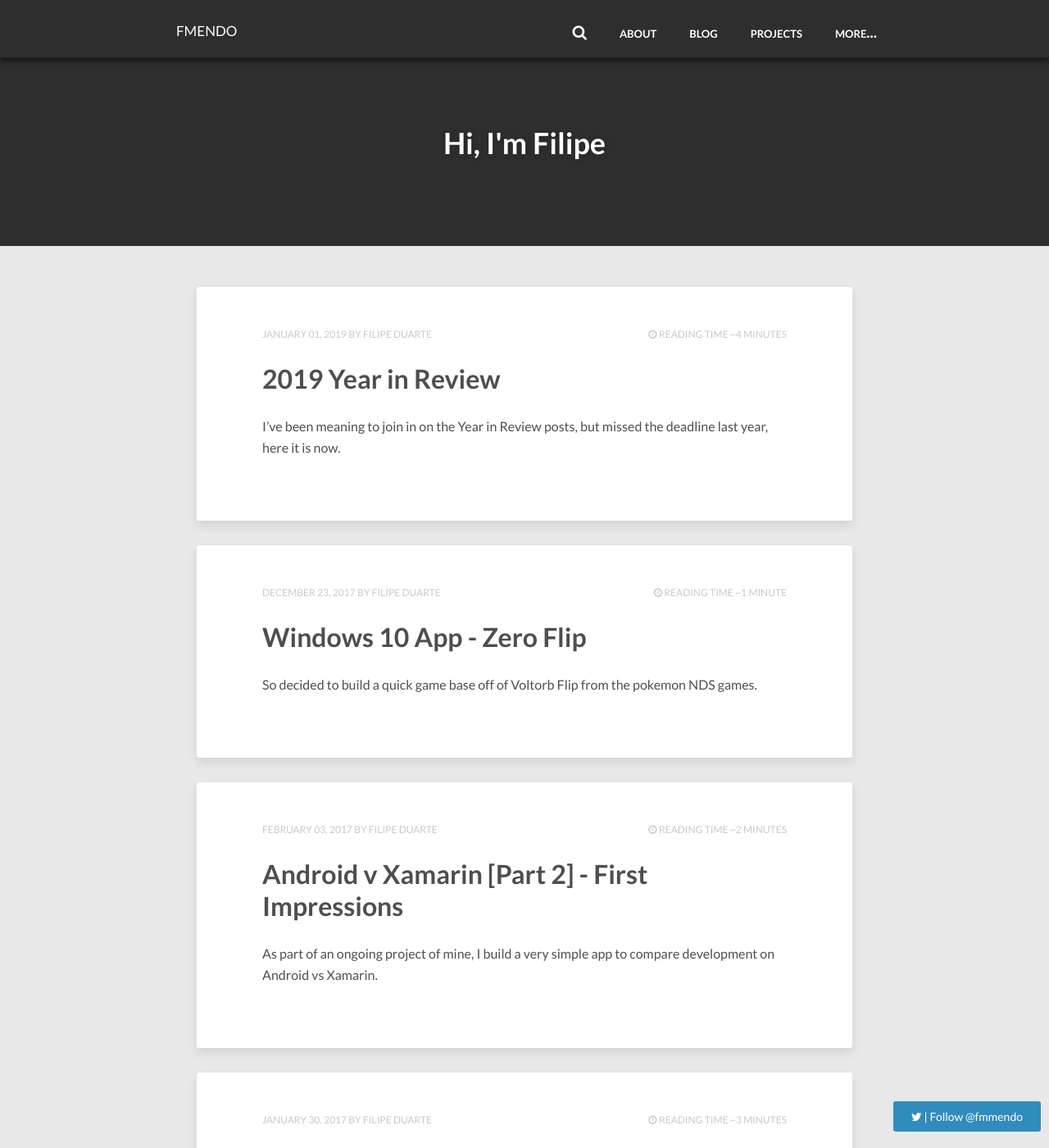
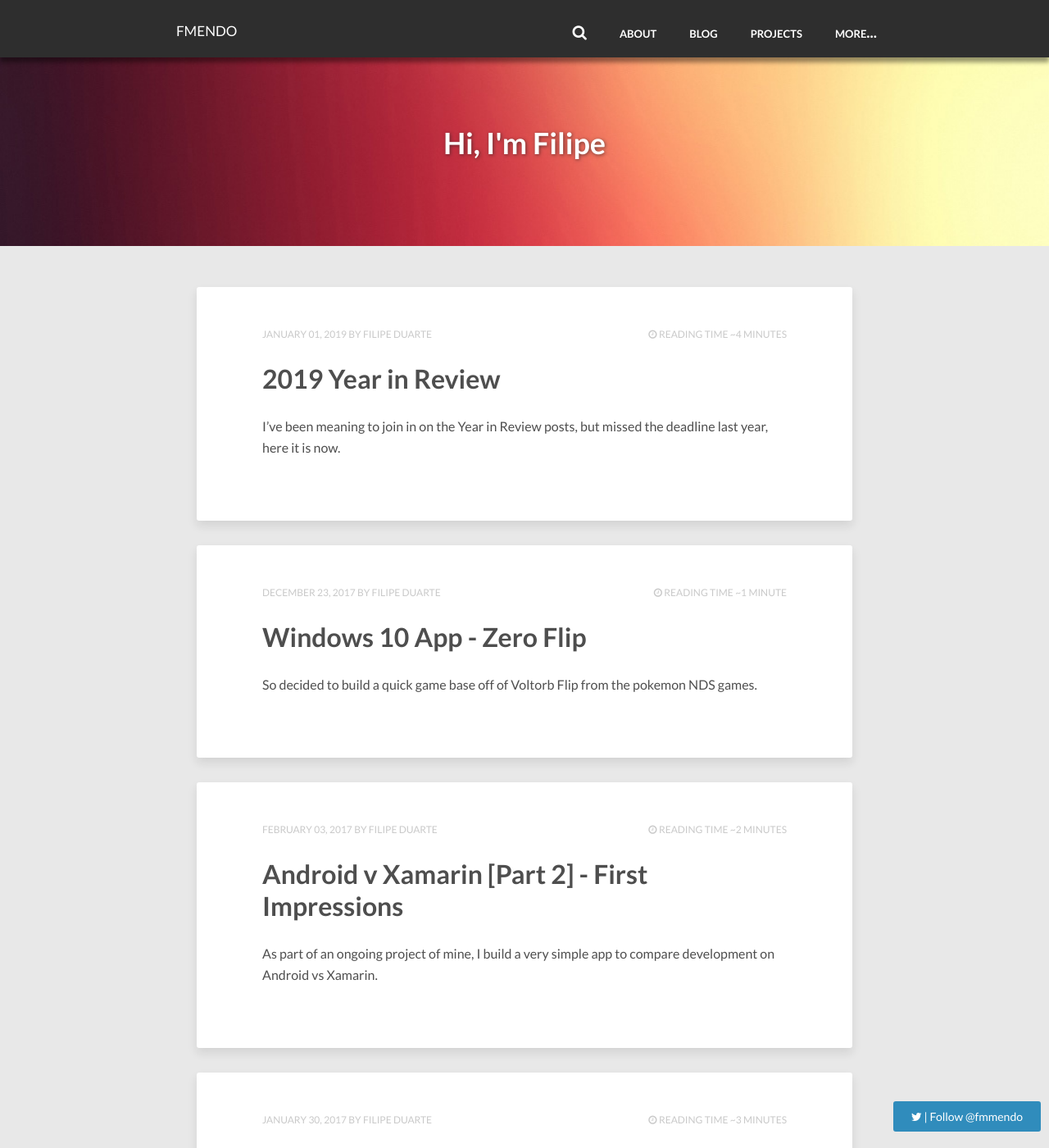
Before and after one commit to fmmendo/fmmendo.github.io, a Jekyll site: the page built from index.html, in a window 1280 px wide and 1400 px high. Shown: the whole window at 82% size. Built offline with Jekyll 4.4.1, drawn with Linux system fonts in a browser that asks for light colours; nearby versions of some CDN libraries; the list of posts is cut into pages by our own code; comment, search, counter and statistics services are not loaded.

Commit message:
header image and blog section

```diff
--- a/_config.yml
+++ b/_config.yml
@@ -84,7 +84,7 @@ sass:
   style: compressed
 
 # https://github.com/mojombo/jekyll/wiki/Permalinks
-permalink:   /:categories/:title/
+permalink:   /blog/:title/
 
 # Amount of post to show on home page
 paginate: 5
--- a/_includes/header.html
+++ b/_includes/header.html
@@ -48,6 +48,7 @@
   </div>
 {% if page.layout == 'home' %}
 <div class="entry-header">
+  <img class="header-image" src="/images/abstract-2.jpg"/>
   <div class="header-title">
     <div class="header-title-wrap">
       <h1>{{ page.title }}</h1>
--- a/_sass/_page.scss
+++ b/_sass/_page.scss
@@ -475,6 +475,9 @@ ul.social-buttons li a:active {
 		min-height: 300px;
 	}
 }
+.header-image{
+	width: 100%;
+}
 .entry-blank-space {
 	width: 100%;
 	overflow: hidden;
```
